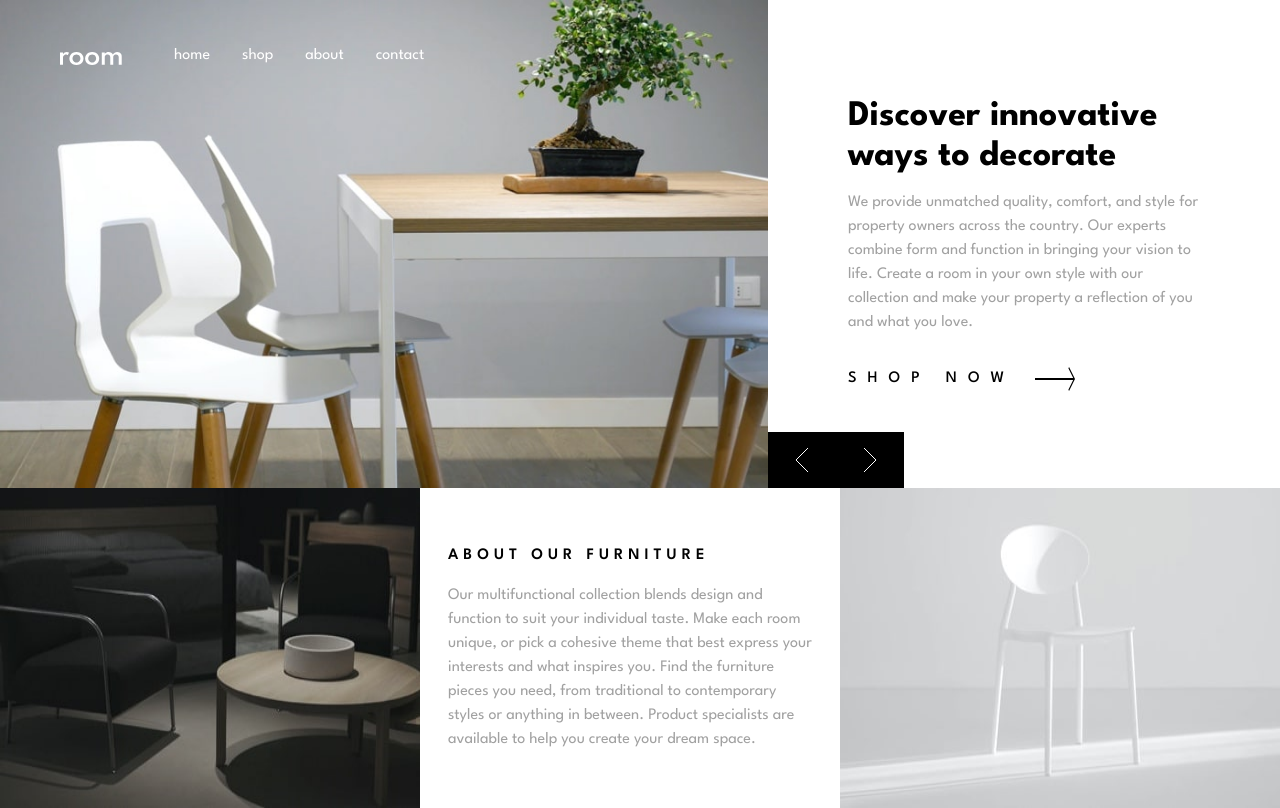
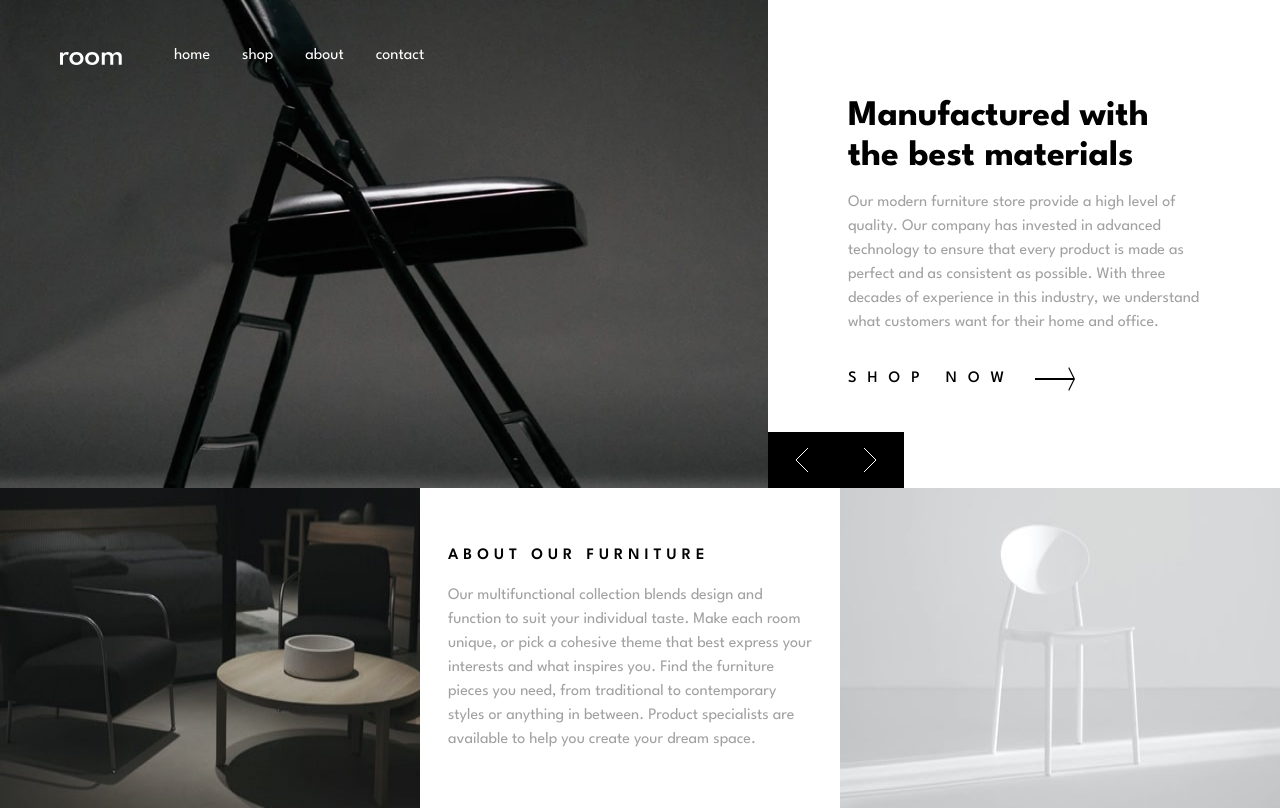
Before and after one commit to Pdave-dcn/Room-website, a React (Vite) app: page / in a window 1280 px wide. Built offline with nearby package versions, Linux system fonts and the light colour scheme.

Commit message:
Refactor Gallery component to support image rotation and integrate with HomePage and IntroSection

```diff
--- a/src/components/homepage/Gallery.tsx
+++ b/src/components/homepage/Gallery.tsx
@@ -1,25 +1,84 @@
-const Gallery = () => {
+import { useEffect } from "react";
+
+type GalleryType = {
+  currentImage: number;
+  setCurrentImage: React.Dispatch<React.SetStateAction<number>>;
+};
+
+const Gallery = ({ currentImage, setCurrentImage }: GalleryType) => {
+  const mobileFurnitureImages: string[] = [
+    "images/desktop-image-hero-1.jpg",
+    "images/desktop-image-hero-2.jpg",
+    "images/desktop-image-hero-3.jpg",
+  ];
+
+  const desktopFurnitureImages: string[] = [
+    "images/desktop-image-hero-1.jpg",
+    "images/desktop-image-hero-2.jpg",
+    "images/desktop-image-hero-3.jpg",
+  ];
+
+  useEffect(() => {
+    const intervalOne = setInterval(
+      () =>
+        setCurrentImage((prev) =>
+          prev === mobileFurnitureImages.length - 1 ? 0 : prev + 1
+        ),
+      5000
+    );
+
+    const intervalTwo = setInterval(
+      () =>
+        setCurrentImage((prev) =>
+          prev === desktopFurnitureImages.length - 1 ? 0 : prev + 1
+        ),
+      5000
+    );
+
+    return () => {
+      clearInterval(intervalOne);
+      clearInterval(intervalTwo);
+    };
+  }, [mobileFurnitureImages, desktopFurnitureImages]);
+
+  const handleNextImage = () => {
+    setCurrentImage((prev) =>
+      prev === mobileFurnitureImages.length - 1 ? 0 : prev + 1
+    );
+  };
+
+  const handlePreviousImage = () => {
+    setCurrentImage((prev) =>
+      prev === 0 ? mobileFurnitureImages.length - 1 : prev - 1
+    );
+  };
+
   return (
     <div className="relative h-full z-10">
+      {/**Mobile image*/}
       <img
-        src="images/mobile-image-hero-1.jpg"
+        src={`${mobileFurnitureImages[currentImage]}`}
         alt="Image of furniture"
         className="lg:hidden"
       />
+
       <img
-        src="images/desktop-image-hero-1.jpg"
+        src={`${desktopFurnitureImages[currentImage]}`}
         alt="Image of furniture"
         className="hidden lg:block lg:h-full lg:w-full lg:object-cover"
       />
+
       <div className="absolute right-0 bottom-0 lg:right-[-136px]">
         <button
           type="button"
+          onClick={handlePreviousImage}
           className="bg-black px-5 py-4 lg:px-[27px] hover:bg-very-dark-gray cursor-pointer transition duration-150"
         >
           <img src="images/icon-angle-left.svg" alt="Left arrow" />
         </button>
         <button
           type="button"
+          onClick={handleNextImage}
           className="bg-black px-5 py-4 lg:px-[27px] hover:bg-very-dark-gray cursor-pointer transition duration-150"
         >
           <img src="images/icon-angle-right.svg" alt="Right arrow" />
--- a/src/components/homepage/HomePage.tsx
+++ b/src/components/homepage/HomePage.tsx
@@ -1,16 +1,21 @@
 import Gallery from "./Gallery";
 import IntroSection from "./IntroSection";
 import AboutSection from "./AboutSection";
+import { useState } from "react";
 
 const HomePage = () => {
+  const [currentImage, setCurrentImage] = useState(0);
   return (
     <div className="lg:h-full lg:flex lg:flex-col">
       <div className="lg:flex lg:flex-1">
         <div className="lg:flex-[1.5] lg:h-full">
-          <Gallery />
+          <Gallery
+            currentImage={currentImage}
+            setCurrentImage={setCurrentImage}
+          />
         </div>
         <div className="lg:flex-1 lg:h-full">
-          <IntroSection />
+          <IntroSection currentImage={currentImage} />
         </div>
       </div>
       <div>
--- a/src/components/homepage/IntroSection.tsx
+++ b/src/components/homepage/IntroSection.tsx
@@ -1,15 +1,27 @@
-const IntroSection = () => {
+const IntroSection = ({ currentImage }: { currentImage: number }) => {
+  const intros = [
+    {
+      title: "Discover innovative ways to decorate",
+      description:
+        "We provide unmatched quality, comfort, and style for property owners across the country. Our experts combine form and function in bringing your vision to life. Create a room in your own style with our collection and make your property a reflection of you and what you love.",
+    },
+    {
+      title: "We are available all across the globe",
+      description:
+        "With stores all over the world, it's easy for you to find furniture for your home or place of business. Locally, we’re in most major cities throughout the country. Find the branch nearest you using our store locator. Any questions? Don't hesitate to contact us today",
+    },
+    {
+      title: "Manufactured with the best materials",
+      description:
+        "Our modern furniture store provide a high level of quality. Our company has invested in advanced technology to ensure that every product is made as perfect and as consistent as possible. With three decades of experience in this industry, we understand what customers want for their home and office.",
+    },
+  ];
   return (
     <div className="py-14 px-7 lg:h-full lg:flex lg:flex-col lg:justify-center lg:px-20">
       <h1 className="text-4xl font-bold mb-3.5">
-        Discover innovative ways to decorate
+        {intros[currentImage].title}
       </h1>
-      <p className="text-dark-gray mb-8">
-        We provide unmatched quality, comfort, and style for property owners
-        across the country. Our experts combine form and function in bringing
-        your vision to life. Create a room in your own style with our collection
-        and make your property a reflection of you and what you love.
-      </p>
+      <p className="text-dark-gray mb-8">{intros[currentImage].description}</p>
       <a href="#" className="flex gap-5 shop__link">
         <span className="text-md font-medium tracking-[11px]">SHOP NOW</span>
         <img src="images/icon-arrow.svg" alt="Arrow icon" />
```
